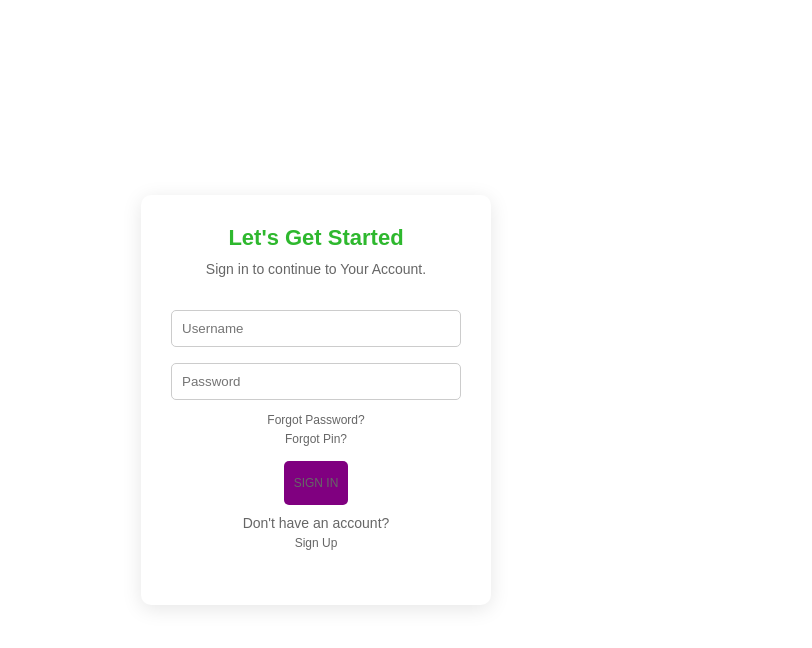
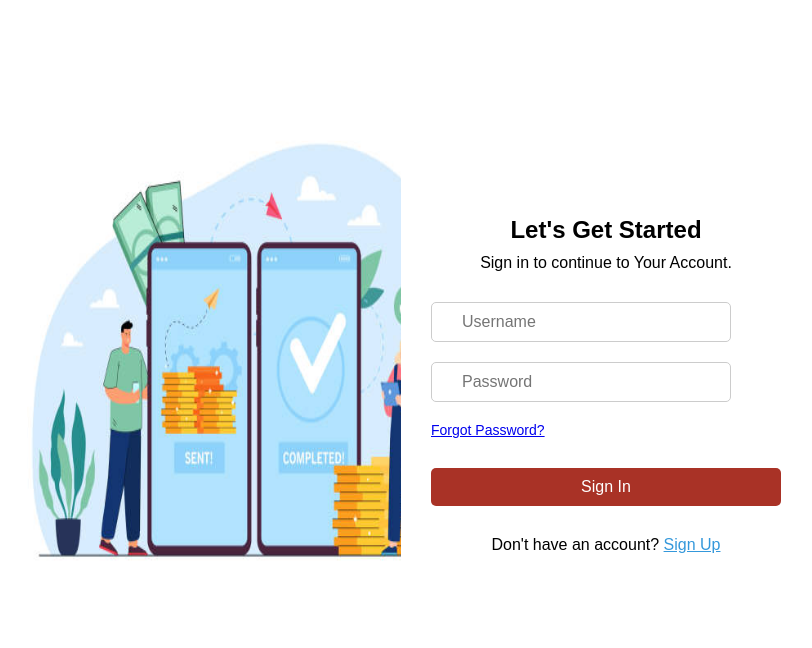
Before and after one commit to priyansi032005/Cashpal-money-tranfer-website-22CS006_22CS012, a React (Create React App) app in the folder frontend/: page /login in a window 1280 px wide. Shown: the top 648 px of the page, without its empty margins (324-1136 px from the left). Built offline with nearby package versions, Linux system fonts and the light colour scheme.

Commit message:
login and signup form chnages

```diff
--- a/frontend/src/pages/Aboutus/Aboutus.js
+++ b/frontend/src/pages/Aboutus/Aboutus.js
@@ -1,6 +1,7 @@
 import React from "react";
 import "./Aboutus.css";
 import main from "../../images/img2.jpg";
+
 const AboutUs = () => {
   return (
     <>
@@ -9,25 +10,25 @@ const AboutUs = () => {
           <img src={main} />
         </div>
         <div className="about-us-content">
-          <h2>
+          <h1>
             <b>About us</b>
-          </h2>
+          </h1>
           <h3>We provide all types of recharge services</h3>
           <p>
             Our mobile recharge either prepaid or postpaid is just a click away
-            with AENA ENTERPRISE! AENA ENTERPRISE is your one-stop shop solution
-            for online recharge.
+            with CashPal:Money Transfer Website! CashPal:Money Transfer Website
+            is your one-stop shop solution for online recharge.
           </p>
           <div className="service-point">
             <div className="icon">🔲</div>
             <p>
               Our specialty is to provide the recharge without Gmail, Facebook
-              interface. AENA ENTERPRISE is one of the best recharge-level Multi
-              Service Sites in India. AENA ENTERPRISE gives you multiple
-              operator recharge in single balance. It means the retailer doesn't
-              have to invest separately for each operator, hence saving the
-              hassle of maintaining separate sims and mobiles for different
-              operators.
+              interface. CashPal:Money Transfer Website is one of the best
+              recharge-level Multi Service Sites in India. CashPal gives you
+              multiple operator recharge in single balance. It means the
+              retailer doesn't have to invest separately for each operator,
+              hence saving the hassle of maintaining separate sims and mobiles
+              for different operators.
             </p>
           </div>
           <div className="service-point">
@@ -43,12 +44,12 @@ const AboutUs = () => {
           <div className="service-point">
             <div className="icon">🔲</div>
             <p>
-              AENA ENTERPRISE Service came into existence as one of the fastest
-              online mobile recharge service providers in India. We believe in
-              providing quality services to our customers and are constantly
-              working towards it. As a result, we are always one step ahead of
-              our competitors and have been able to gain popularity among our
-              users within such a short span of time.
+              CashPal:Money Transfer Website Service came into existence as one
+              of the fastest online mobile recharge service providers in India.
+              We believe in providing quality services to our customers and are
+              constantly working towards it. As a result, we are always one step
+              ahead of our competitors and have been able to gain popularity
+              among our users within such a short span of time.
             </p>
           </div>
         </div>
--- a/frontend/src/pages/Header/Header.js
+++ b/frontend/src/pages/Header/Header.js
@@ -1,13 +1,13 @@
 import React from "react";
-import "./Header.css";
+// import "./Header.css";
 
 const Header = () => {
   return (
     <div className="header">
       <div className="header-content">
-        <span>✉ 9898919177</span>
+        {/* <span>✉ 9898919177</span>
         <span>📞 9429922225</span>
-        <span>🕒 Monday-Sunday 8am - 9pm</span>
+        <span>🕒 Monday-Sunday 8am - 9pm</span> */}
       </div>
     </div>
   );
--- a/frontend/src/pages/Login.css
+++ b/frontend/src/pages/Login.css
@@ -1,96 +1,89 @@
-/* General Body Styling */
-/* body {
-  margin: 0;
-  padding: 0;
-  font-family: "Arial", sans-serif;
-  background: linear-gradient(
-    to right,
-    #7f00ff,
-    #00d2ff
-  );
+/* Login.css */
+
+.login-container {
+  display: flex;
   height: 100vh;
+}
+
+/* Left side image container */
+.login-image {
+  flex: 1; /* Takes up equal space as the form side */
   display: flex;
+  align-items: center;
+  justify-content: center;
+}
+
+.login-image img {
+  width: 500px; /* Adjust the image size */
+  height: 500px;
+  margin-left: 180px;
+  margin-bottom: 100px;
+  margin-right: -100px;
+}
+
+/* Right side form container */
+.login-box {
+  flex: 1;
+  display: flex;
+  flex-direction: column;
   justify-content: center;
   align-items: center;
-} */
-
-/* Container for the Login Form */
-.login-container {
-  background-color: white; /* Form background */
-  border-radius: 10px; /* Rounded corners */
-  box-shadow: 0px 4px 20px rgba(0, 0, 0, 0.1); /* Soft shadow for 3D effect */
   padding: 30px;
-  width: 350px;
-  text-align: center;
+  background-color: #fff;
 }
 
-/* Title Styling */
-.login-container h2 {
+.login-box h2 {
   margin-bottom: 10px;
-  color: #2eb82e; /* Green title color */
-  font-size: 22px;
 }
 
-/* Subtitle Styling */
-.login-container p {
-  color: #666;
-  font-size: 14px;
-  margin-bottom: 25px;
+.input-group {
+  margin-bottom: 20px;
+  position: relative;
+  width: 300px;
 }
 
-/* Input Fields */
-.login-container input[type="text"],
-.login-container input[type="password"] {
-  width: 100%;
-  padding: 10px;
-  margin: 8px 0;
-  border: 1px solid #ccc;
-  border-radius: 5px;
-  box-sizing: border-box;
+.input-group i {
+  position: absolute;
+  left: 10px;
+  top: 50%;
+  transform: translateY(-50%);
 }
 
-/* Links (Forgot Password, Forgot Pin) */
-.login-container a {
-  color: #666;
-  font-size: 12px;
-  display: block;
-  margin: 5px 0;
-  text-decoration: none;
+.input-group input {
+  width: 100%;
+  padding: 10px 10px 10px 30px; /* Padding to adjust for icon space */
+  border-radius: 5px;
+  border: 1px solid #ccc;
+  font-size: 16px;
 }
 
-.login-container a:hover {
-  text-decoration: underline;
+.forgot-section {
+  display: flex;
+  justify-content: space-between;
+  font-size: 14px;
+  margin-bottom: 20px;
 }
 
-/* Sign In Button */
-.login-container .signin-btn {
-  background-color: #ff5e57; /* Red button */
+.login-button {
+  width: 350px;
+  padding: 10px;
+  background-color: #a93226; /* Button color */
   color: white;
-  padding: 10px;
   border: none;
   border-radius: 5px;
-  width: 100%;
+  font-size: 16px;
   cursor: pointer;
-  font-size: 16px;
-  margin-top: 10px;
-  transition: background-color 0.3s ease;
 }
 
-.login-container .signin-btn:hover {
-  background-color: #e64e45; /* Darker red on hover */
+.login-button a {
+  text-decoration: none;
+  color: white;
 }
 
-/* Signup Link */
-.login-container .signup-link {
-  margin-top: 15px;
-  font-size: 12px;
+.signup-text {
+  margin-top: 20px;
 }
 
-.login-container .signup-link a {
-  color: #ff9900; /* Orange sign-up link */
-  text-decoration: none;
+.signup-text a {
+  color: #3498db;
 }
-
-.login-container .signup-link a:hover {
-  text-decoration: underline;
-}
--- a/frontend/src/pages/Login.js
+++ b/frontend/src/pages/Login.js
@@ -1,15 +1,6 @@
-// import React from 'react'
-
-// const Login = () => {
-//   return (
-//     <div>
-//       <h1>Login</h1>
-//     </div>
-//   )
-// }
-
 import React, { useState } from "react";
 import "./Login.css";
+import main from "../images/img2.jpg";
 
 const Login = () => {
   const [username, setUsername] = useState("");
@@ -17,12 +8,17 @@ const Login = () => {
 
   const handleLogin = (e) => {
     e.preventDefault();
-    // Handle login logic here
     console.log("Logging in", { username, password });
   };
 
   return (
     <div className="login-container">
+      {/* Left side for the image */}
+      <div className="login-image">
+        <img src={main} alt="Login" />
+      </div>
+
+      {/* Right side for the form */}
       <div className="login-box">
         <h2>Let's Get Started</h2>
         <p>Sign in to continue to Your Account.</p>
@@ -49,10 +45,9 @@ const Login = () => {
           </div>
           <div className="forgot-section">
             <a href="#">Forgot Password?</a>
-            <a href="#">Forgot Pin?</a>
           </div>
           <button type="submit" className="login-button">
-            <a href="/">SIGN IN</a>
+            <a href="/">Sign In</a>
           </button>
         </form>
         <p className="signup-text">
--- a/frontend/src/pages/Navbar/Navbar.css
+++ b/frontend/src/pages/Navbar/Navbar.css
@@ -3,7 +3,7 @@
   display: flex;
   justify-content: space-between;
   align-items: center;
-  background-color: #3380fc; /* Dark background */
+  background-color: #090a0c; /* Dark background */
   padding: 10px 20px;
   position: sticky; /* Sticks to the top of the page */
   top: 0;
--- a/frontend/src/pages/Signup.css
+++ b/frontend/src/pages/Signup.css
@@ -1,88 +1,96 @@
-/* Background styling */
-/* body {
-  margin: 0;
-  padding: 0;
-  font-family: Arial, sans-serif;
-  background: linear-gradient(to right, #6a11cb, #2575fc);
-  height: 100vh;
+.register-container {
   display: flex;
-  justify-content: center;
-  align-items: center;
-} */
-
-.signup-container {
-  display: flex;
-  justify-content: center;
-  align-items: center;
-  height: 100vh;
+  margin-top: 50px;
+  margin-bottom: 80px;
+  margin-left: 190px;
+  margin-right: 80px;
+  max-width: 1200px;
+  height: 600px;
+  background-color: white;
 }
 
-.signup-box {
-  background-color: white;
-  padding: 30px;
-  border-radius: 10px;
-  width: 400px;
-  box-shadow: 0px 0px 20px rgba(0, 0, 0, 0.2);
+.image-section {
+  flex: 1;
 }
 
-.signup-box h1 {
-  color: #63b438;
-  font-size: 24px;
-  margin-bottom: 10px;
-  text-align: center;
+.register-image {
+  width: 700px;
+  height: 100%;
 }
 
-.signup-box p {
-  text-align: center;
-  margin-bottom: 30px;
-  font-size: 14px;
-  color: #666;
+.form-section {
+  flex: 1;
+  padding: 40px;
+  box-sizing: border-box;
+  margin-top: -50px;
 }
 
-.signup-form .form-group {
-  margin-bottom: 15px;
+h2 {
+  margin-bottom: 20px;
+  font-size: 24px;
 }
 
-.signup-form .form-group label {
+p {
+  margin-bottom: 30px;
+  font-size: 16px;
+}
+
+.form-group {
+  margin-bottom: 20px;
+}
+
+.form-row {
+  display: flex;
+  gap: 20px; /* Space between the two columns */
+}
+
+.form-row .form-group {
+  flex: 1;
+}
+
+.form-group label {
   display: block;
   margin-bottom: 5px;
-  color: #333;
-  font-weight: bold;
+  font-size: 14px;
 }
 
-.signup-form .form-group input {
+.form-group input {
   width: 100%;
   padding: 10px;
-  border: 1px solid #ddd;
+  box-sizing: border-box;
+  border: 1px solid #ccc;
   border-radius: 5px;
 }
 
 .save-btn {
+  display: block;
   width: 100%;
+  padding: 15px;
   background-color: #c0392b;
   color: white;
-  padding: 10px;
   border: none;
   border-radius: 5px;
+  cursor: pointer;
   font-size: 16px;
-  cursor: pointer;
 }
 
 .save-btn:hover {
-  background-color: #55a12c;
+  background-color: #a93226;
 }
 
-.signin-link {
-  text-align: center;
-  margin-top: 15px;
-  font-size: 12px;
+.register-footer {
+  margin-top: 20px;
 }
 
-.signin-link a {
-  color: #2575fc;
+.register-footer p {
+  font-size: 14px;
+}
+
+.register-footer a {
+  color: #3498db;
   text-decoration: none;
 }
 
-.signin-link a:hover {
+.register-footer a:hover {
   text-decoration: underline;
 }
```
Also changed, not shown: frontend/src/pages/Signup.js (+22 -19 lines).
